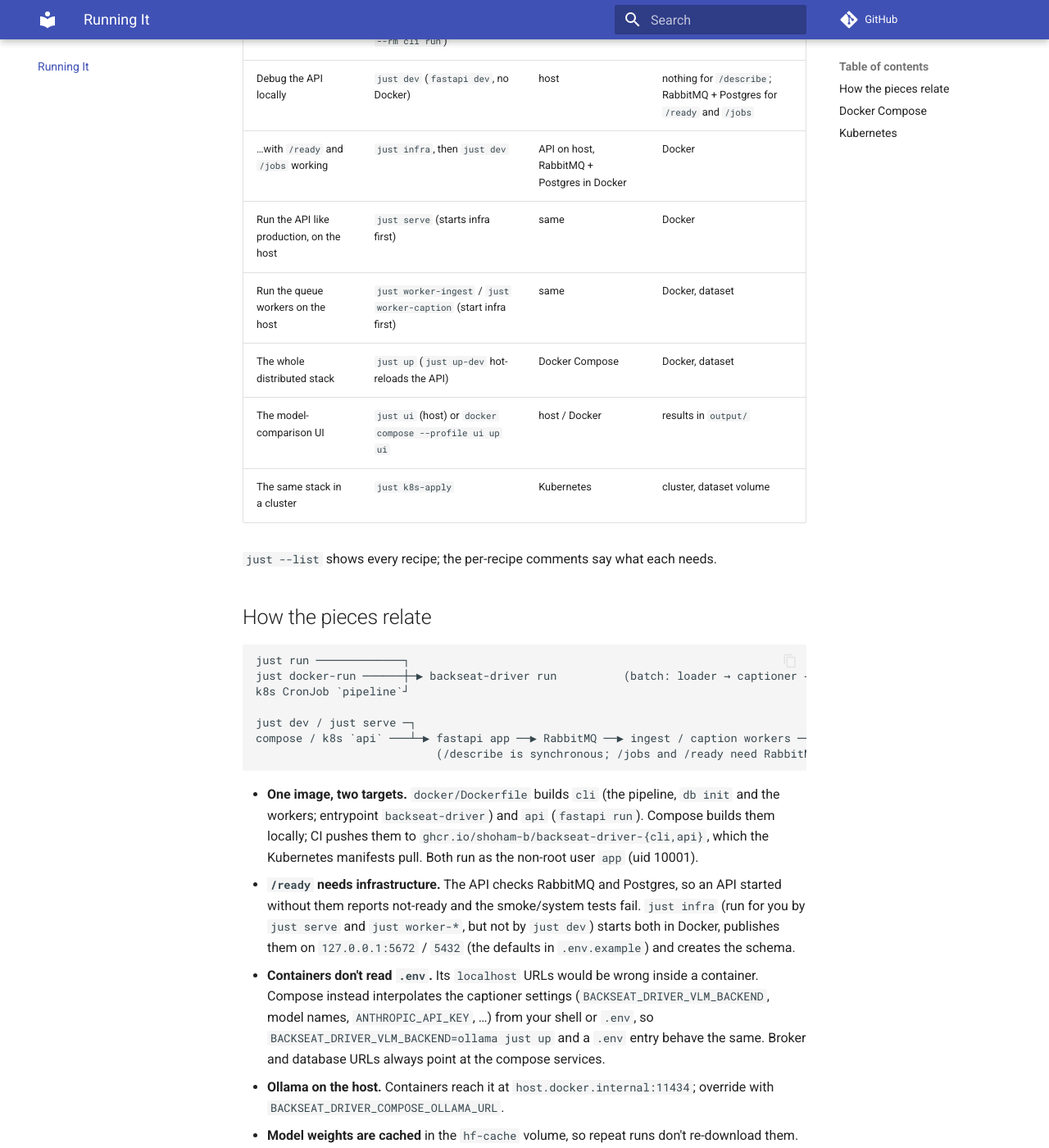
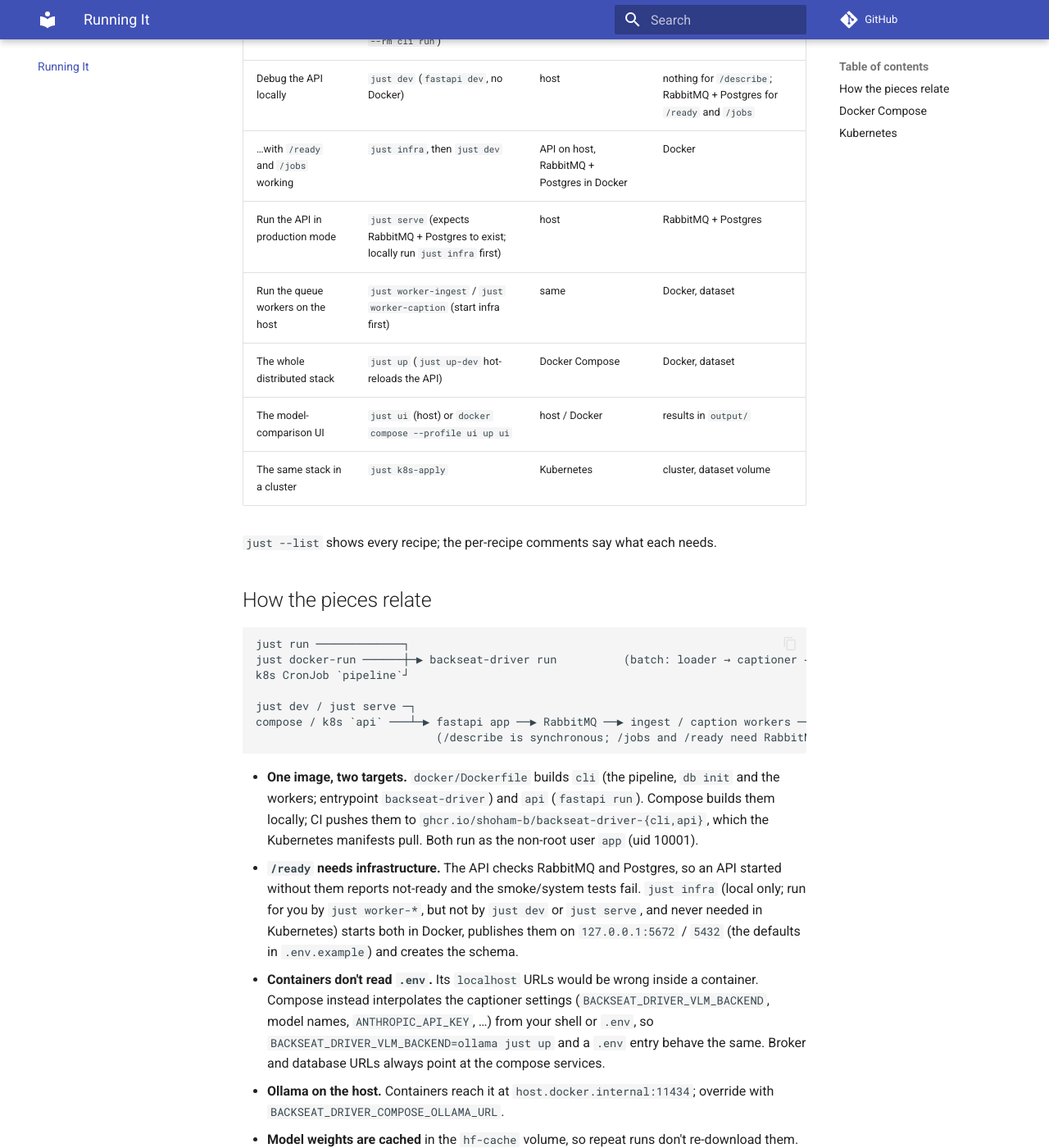
Before and after one commit to shoham-b/backseat-driver, an MkDocs documentation site: the page built from docs/running.md, in a window 1280 px wide and 1400 px high, scrolled down 420 px. Shown: the whole window at 82% size. Built offline with MkDocs 1.6.1 and Material for MkDocs 9.7.7, drawn with Linux system fonts in a browser that asks for light colours; comment, search, counter and statistics services are not loaded.

Commit message:
fix: serve is production mode and no longer starts the local infra
Co-Authored-By: Claude Sonnet 5.5 <noreply@anthropic.com>
Claude-Session: https://claude.ai/code/session_011SDsEmiXZ4Ss66VhSF71Y3

````diff
--- a/docs/running.md
+++ b/docs/running.md
@@ -8,7 +8,7 @@ There are several ways to run the project. They all run the same code and read t
 | …in a container instead | `just docker-run` (= `docker compose --profile cli run --rm cli run`) | Docker | dataset in `data/` |
 | Debug the API locally | `just dev` (`fastapi dev`, no Docker) | host | nothing for `/describe`; RabbitMQ + Postgres for `/ready` and `/jobs` |
 | …with `/ready` and `/jobs` working | `just infra`, then `just dev` | API on host, RabbitMQ + Postgres in Docker | Docker |
-| Run the API like production, on the host | `just serve` (starts infra first) | same | Docker |
+| Run the API in production mode | `just serve` (expects RabbitMQ + Postgres to exist; locally run `just infra` first) | host | RabbitMQ + Postgres |
 | Run the queue workers on the host | `just worker-ingest` / `just worker-caption` (start infra first) | same | Docker, dataset |
 | The whole distributed stack | `just up` (`just up-dev` hot-reloads the API) | Docker Compose | Docker, dataset |
 | The model-comparison UI | `just ui` (host) or `docker compose --profile ui up ui` | host / Docker | results in `output/` |
@@ -29,7 +29,7 @@ compose / k8s `api` ───┴─▶ fastapi app ──▶ RabbitMQ ──▶
 ```
 
 - **One image, two targets.** `docker/Dockerfile` builds `cli` (the pipeline, `db init` and the workers; entrypoint `backseat-driver`) and `api` (`fastapi run`). Compose builds them locally; CI pushes them to `ghcr.io/shoham-b/backseat-driver-{cli,api}`, which the Kubernetes manifests pull. Both run as the non-root user `app` (uid 10001).
-- **`/ready` needs infrastructure.** The API checks RabbitMQ and Postgres, so an API started without them reports not-ready and the smoke/system tests fail. `just infra` (run for you by `just serve` and `just worker-*`, but not by `just dev`) starts both in Docker, publishes them on `127.0.0.1:5672` / `5432` (the defaults in `.env.example`) and creates the schema.
+- **`/ready` needs infrastructure.** The API checks RabbitMQ and Postgres, so an API started without them reports not-ready and the smoke/system tests fail. `just infra` (local only; run for you by `just worker-*`, but not by `just dev` or `just serve`, and never needed in Kubernetes) starts both in Docker, publishes them on `127.0.0.1:5672` / `5432` (the defaults in `.env.example`) and creates the schema.
 - **Containers don't read `.env`.** Its `localhost` URLs would be wrong inside a container. Compose instead interpolates the captioner settings (`BACKSEAT_DRIVER_VLM_BACKEND`, model names, `ANTHROPIC_API_KEY`, …) from your shell or `.env`, so `BACKSEAT_DRIVER_VLM_BACKEND=ollama just up` and a `.env` entry behave the same. Broker and database URLs always point at the compose services.
 - **Ollama on the host.** Containers reach it at `host.docker.internal:11434`; override with `BACKSEAT_DRIVER_COMPOSE_OLLAMA_URL`.
 - **Model weights are cached** in the `hf-cache` volume, so repeat runs don't re-download them.
````
Also changed, not shown: 1 other file.
